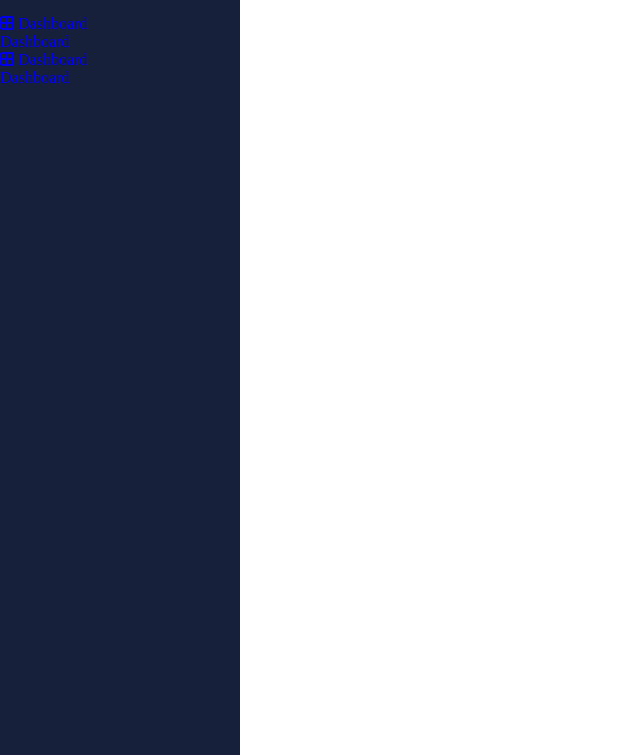
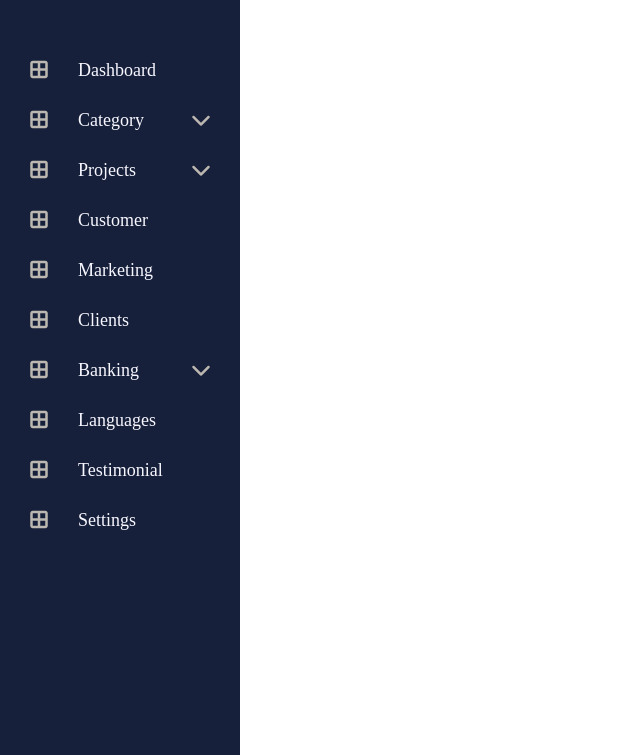
Before and after one commit to islammd39/interactive-dashboard, a plain HTML site: page index.html in a window 1280 px wide. Shown: the part 45-800 px from the top of the page, without its empty margins (0-640 px from the left). Drawn offline with Linux system fonts and the light colour scheme.

Commit message:
understand

```diff
--- a/assets/css/style.css
+++ b/assets/css/style.css
@@ -11,7 +11,7 @@
   --color-Dark: #16203b;
   --color-Deep: #1f2421;
   --color-light: #f8f7ff;
-  --color-info: #f8f9fa;
+  --color-info: #bcb8b1;
 
 }
 
@@ -52,3 +52,90 @@
   font-style: 22px;
   font-weight: 700;
 }
+
+.sidebar-list {
+  height: 100%;
+  padding: 30px 0 15px 0;
+  overflow: auto;
+}
+
+.sidebar-list::-webkit-scrollbar {
+  display: none;
+}
+
+.sidebar-list li {
+  transition: all .3s ease-in-out;
+}
+
+.sidebar-list li:hover {
+  background-color: var(--color-Deep);
+}
+
+.sidebar-list li .title {
+  display: flex;
+  justify-content: space-between;
+  align-items: center;
+  transition: all .3s ease-in-out;
+  cursor: pointer;
+}
+
+.sidebar-list li.active .title {
+  background-color: var(--color-Blue);
+}
+
+.sidebar-list li.active .fa-chevron-down {
+  transition: all .3s ease-in-out;
+  transform: rotate(180deg);
+}
+
+.sidebar-list li .title .link {
+  display: flex;
+  align-items: center;
+}
+
+.sidebar-list li .title i {
+  height: 50px;
+  min-width: 78px;
+  text-align: center;
+  line-height: 50px;
+  color: var(--color-info);
+  font-size: 20px;
+}
+
+.sidebar-list li .title .name {
+  font-size: 18px;
+  font-weight: 400;
+  color: var(--color-light);
+}
+
+.sidebar-list li .submenu {
+  width: 0;
+  height: 0;
+  opacity: 0;
+  transition: all .3s ease-in-out;
+}
+
+.sidebar-list li.dropdown.active .submenu {
+  width: unset;
+  height: unset;
+  opacity: 1;
+  display: flex;
+  flex-direction: column;
+  padding: 6px 6px 14px 80px;
+  background-color: var(--color-Deep);
+}
+
+.submenu .link {
+  color: var(--color-info);
+  font-size: 15px;
+  padding: 5px 0;
+  transition: all .3s ease-in-out;
+}
+
+.submenu .link:hover {
+  color: #fff;
+}
+
+.submenu-title {
+  display: none;
+}
--- a/assets/js/main.js
+++ b/assets/js/main.js
@@ -0,0 +1,16 @@
+const listItems = document.querySelectorAll(".sidebar-list li")
+
+
+listItems.forEach(item =>{
+  item.addEventListener("click", ()=>{
+    let isActive = item.classList.contains('active');
+
+    listItems.forEach(el=>{
+      el.classList.remove('active')
+    })
+
+    if(isActive) item.classList.remove('active')
+    else item.classList.add("active");
+
+  })
+})
--- a/index.html
+++ b/index.html
@@ -23,7 +23,7 @@
         <div class="title">
           <a href="#" class="link">
             <i class="fa-solid fa-border-all"></i>
-            <span>Dashboard</span>
+            <span class="name">Dashboard</span>
           </a>
           <!-- <i class="fa-solid fa-chevron-down"></i> -->
         </div>
@@ -32,16 +32,131 @@
         </div>
       </li>
 
+      <li class="dropdown">
+        <div class="title">
+          <a href="#" class="link">
+            <i class="fa-solid fa-border-all"></i>
+            <span class="name">Category</span>
+          </a>
+          <i class="fa-solid fa-chevron-down"></i>
+        </div>
+        <div class="submenu">
+          <a href="#" class="link submenu-title">Category</a>
+          <a href="#" class="link">HTML & CSS</a>
+          <a href="#" class="link">Javascript</a>
+          <a href="#" class="link">PHP</a>
+        </div>
+      </li>
+
+
+      <li class="dropdown ">
+        <div class="title">
+          <a href="#" class="link">
+            <i class="fa-solid fa-border-all"></i>
+            <span class="name">Projects</span>
+          </a>
+          <i class="fa-solid fa-chevron-down"></i>
+        </div>
+        <div class="submenu">
+          <a href="#" class="link submenu-title">Projects</a>
+          <a href="#" class="link">Inventory</a>
+          <a href="#" class="link">Game</a>
+          <a href="#" class="link">Banking</a>
+        </div>
+      </li>
+
+
       <li>
         <div class="title">
           <a href="#" class="link">
             <i class="fa-solid fa-border-all"></i>
-            <span>Dashboard</span>
+            <span class="name">Customer</span>
           </a>
           <!-- <i class="fa-solid fa-chevron-down"></i> -->
         </div>
         <div class="submenu">
-          <a href="#" class="link submenu-title">Dashboard</a>
+          <a href="#" class="link submenu-title">Customer</a>
+        </div>
+      </li>
+
+      <li>
+        <div class="title">
+          <a href="#" class="link">
+            <i class="fa-solid fa-border-all"></i>
+            <span class="name">Marketing</span>
+          </a>
+          <!-- <i class="fa-solid fa-chevron-down"></i> -->
+        </div>
+        <div class="submenu">
+          <a href="#" class="link submenu-title">Marketing</a>
+        </div>
+      </li>
+
+      <li>
+        <div class="title">
+          <a href="#" class="link">
+            <i class="fa-solid fa-border-all"></i>
+            <span class="name">Clients</span>
+          </a>
+          <!-- <i class="fa-solid fa-chevron-down"></i> -->
+        </div>
+        <div class="submenu">
+          <a href="#" class="link submenu-title">Clients</a>
+        </div>
+      </li>
+
+      <li class="dropdown ">
+        <div class="title">
+          <a href="#" class="link">
+            <i class="fa-solid fa-border-all"></i>
+            <span class="name">Banking</span>
+          </a>
+          <i class="fa-solid fa-chevron-down"></i>
+        </div>
+        <div class="submenu">
+          <a href="#" class="link submenu-title">Banking</a>
+          <a href="#" class="link">Inventory</a>
+          <a href="#" class="link">Game</a>
+          <a href="#" class="link">Banking</a>
+        </div>
+      </li>
+
+      <li>
+        <div class="title">
+          <a href="#" class="link">
+            <i class="fa-solid fa-border-all"></i>
+            <span class="name">Languages</span>
+          </a>
+          <!-- <i class="fa-solid fa-chevron-down"></i> -->
+        </div>
+        <div class="submenu">
+          <a href="#" class="link submenu-title">Languages</a>
+        </div>
+      </li>
+
+      <li>
+        <div class="title">
+          <a href="#" class="link">
+            <i class="fa-solid fa-border-all"></i>
+            <span class="name">Testimonial</span>
+          </a>
+          <!-- <i class="fa-solid fa-chevron-down"></i> -->
+        </div>
+        <div class="submenu">
+          <a href="#" class="link submenu-title">Testimonial</a>
+        </div>
+      </li>
+
+      <li>
+        <div class="title">
+          <a href="#" class="link">
+            <i class="fa-solid fa-border-all"></i>
+            <span class="name">Settings</span>
+          </a>
+          <!-- <i class="fa-solid fa-chevron-down"></i> -->
+        </div>
+        <div class="submenu">
+          <a href="#" class="link submenu-title">Settings</a>
         </div>
       </li>
     </ul>
```
